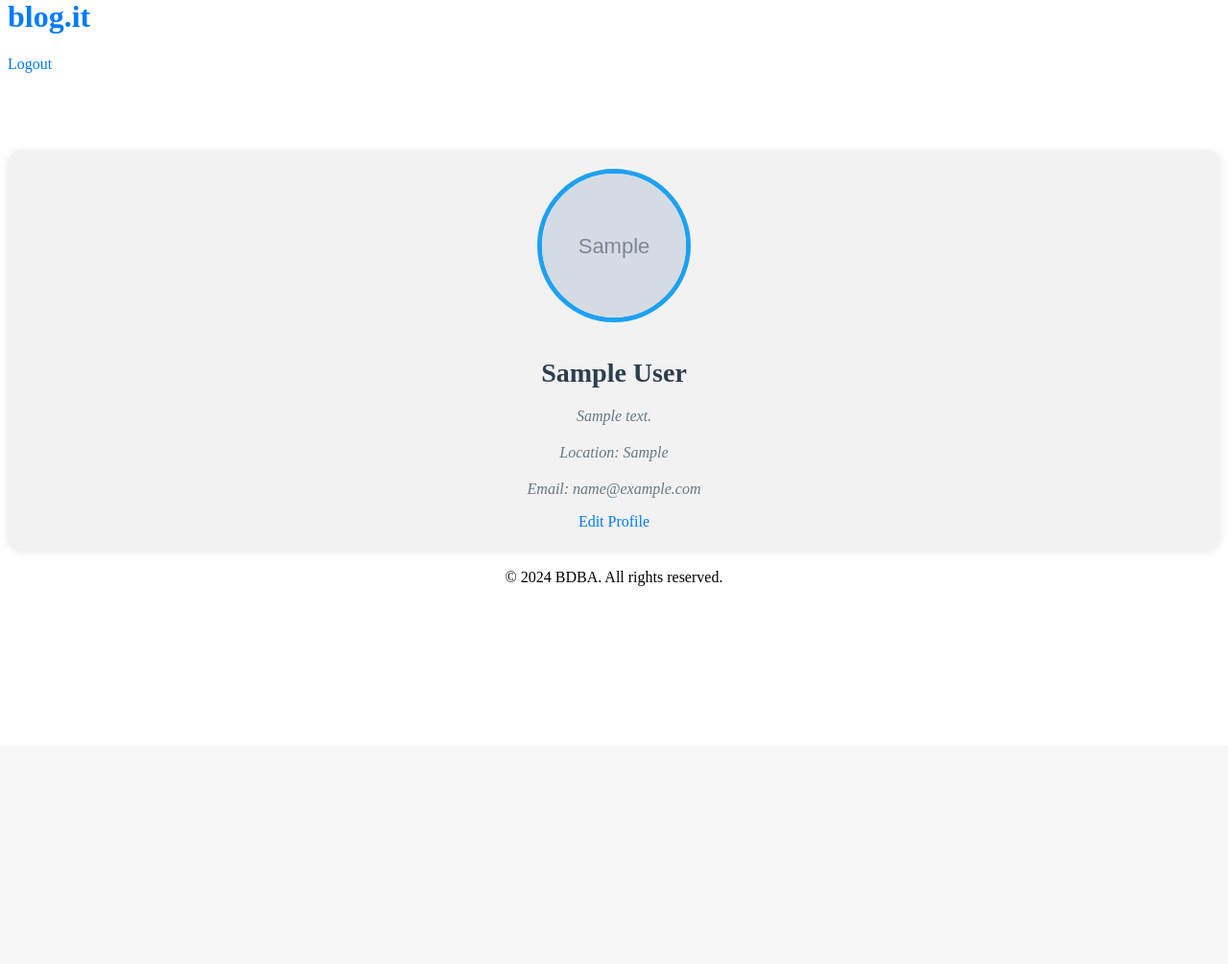
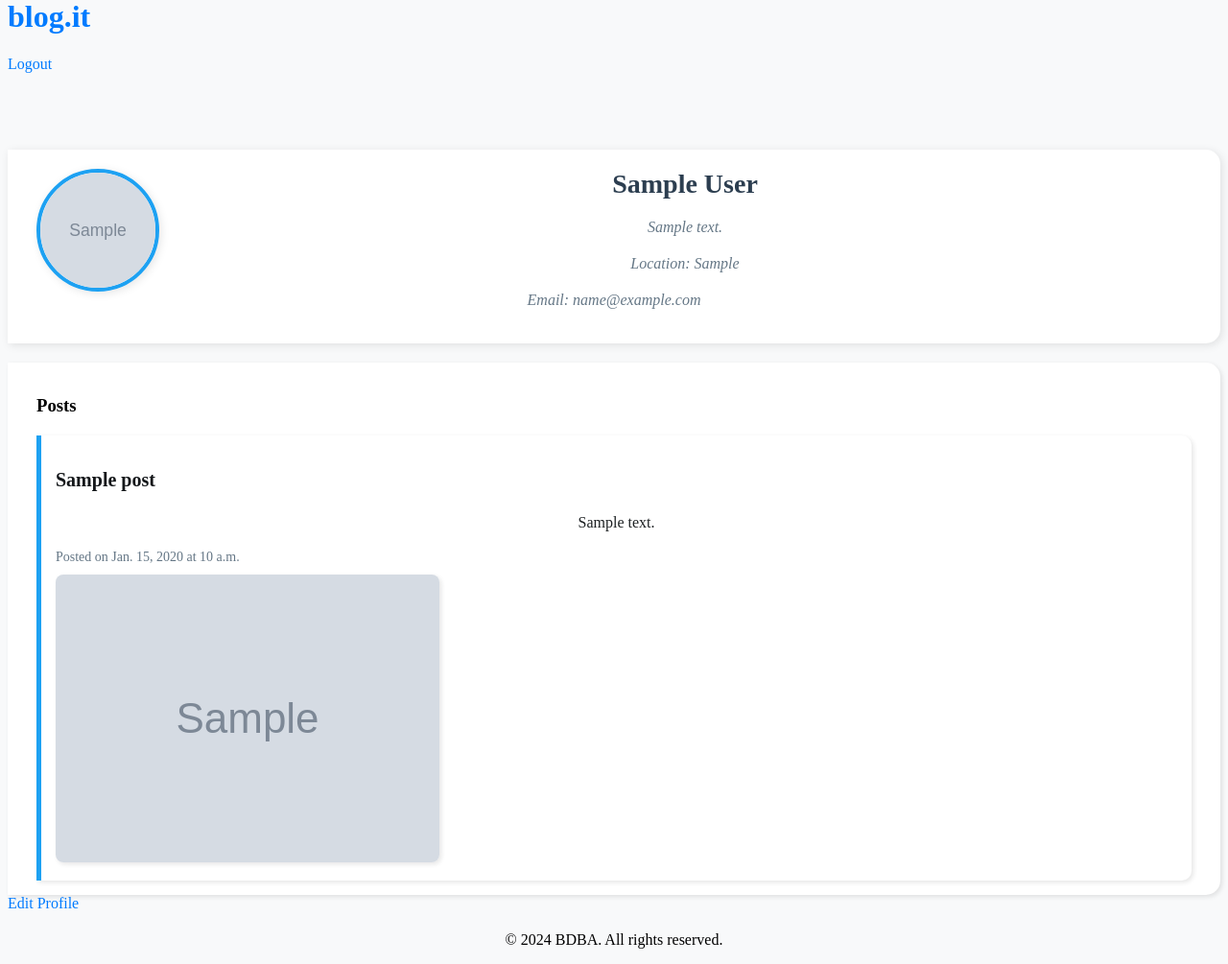
Before and after one commit to Tonyspec/blogit, a Django app: page /blog/profile/ in a window 1280 px wide. Shown: the part 22-1027 px from the top of the page at 96% size. Before the commit the page ends 633 px from the top, so only its background shows below. Run offline with Django 4.2, Linux system fonts and the light colour scheme; a user stored in the database is signed in; tables that the repository leaves empty hold one stand-in row (values such as "Sample post"); grey boxes marked "Sample" are stand-in pictures.

Commit message:
Posts of the user visible on their profile

```diff
--- a/myblogsite/blog/templates/base.html
+++ b/myblogsite/blog/templates/base.html
@@ -6,7 +6,7 @@
     <title>{% block title %}BDBA{% endblock %}</title>
     {% load static %}
     <link rel="stylesheet" href="{% static 'css/login.css' %}">
-    <link rel="stylesheet" type="text/css" href="{% static 'css/style.css' %}">
+
     <link rel="stylesheet" href="https://cdnjs.cloudflare.com/ajax/libs/font-awesome/6.0.0-beta3/css/all.min.css" integrity="sha512-Fo3rlrZj/k7ujTnHg4CGR2D7kSs0v4LLanw2qksYuRlEzO+tcaEPQogQ0KaoGN26/zrn20ImR1DfuLWnOo7aBA==" crossorigin="anonymous" referrerpolicy="no-referrer" />
     {% block extra_head %}
     {% endblock %}
--- a/myblogsite/blog/templates/profile.html
+++ b/myblogsite/blog/templates/profile.html
@@ -5,20 +5,40 @@
 <link rel="stylesheet" type="text/css" href="{% static 'css/profile.css' %}">
 {% endblock %}
 
-
 {% block content %}
 <div class="profile-header">
-    <img src="{% if user.profile_image %}{{ user.profile_image.url }}{% else %}{% static 'path/to/default/image.jpg' %}{% endif %}" alt="Profile Image" class="profile-image">
-    <h2>{{ user.name|default:user.username }}</h2>
-    {% if user.bio %}
-    <p>{{ user.bio }}</p>
+    <img src="{% if user_profile.profile_image %}{{ user_profile.profile_image.url }}{% else %}{% static 'path/to/default/image.jpg' %}{% endif %}" alt="Profile Image" class="profile-image">
+    <h2>{{ user_profile.name|default:user_profile.username }}</h2>
+    {% if user_profile.bio %}
+    <p>{{ user_profile.bio }}</p>
     {% endif %}
-    {% if user.location %}
-    <p>Location: {{ user.location }}</p>
+    {% if user_profile.location %}
+    <p>Location: {{ user_profile.location }}</p>
     {% endif %}
-    {% if user.email %}
-    <p>Email: {{ user.email }}</p>
+    {% if user_profile.email %}
+    <p>Email: {{ user_profile.email }}</p>
     {% endif %}
-    <a href="{% url 'edit_profile' %}">Edit Profile</a>
 </div>
+
+<div class="profile-details">
+    <h3>Posts</h3>
+    {% if posts %}
+    {% for post in posts %}
+        <div class="post">
+            <h3>{{ post.title }}</h3>
+            <p>{{ post.content }}</p>
+            <small>Posted on {{ post.date_posted }} at {{ post.time_posted }}</small>
+            {% if post.post_image %}
+                <img src="{{ post.post_image.url }}" alt="Post Image">
+            {% endif %}
+        </div>
+    {% empty %}
+        <p>No posts yet!</p>
+    {% endfor %}
+    {% else %}
+        <p>No posts to display.</p>
+    {% endif %}
+</div>
+
+<a href="{% url 'edit_profile' %}">Edit Profile</a>
 {% endblock %}
--- a/myblogsite/blog/urls.py
+++ b/myblogsite/blog/urls.py
@@ -8,7 +8,8 @@ urlpatterns = [
     path('post/<int:pk>/', views.post_detail, name='post_detail'),
     path('login/', views.custom_login, name='login'),
     path('signup/', signup_view, name='signup'),
-    path('profile/', views.profile, name='profile'),
+    path('profile/<str:username>/', views.profile, name='profile'),
+    path('profile/', views.profile, name='profile_self'),
     path('profile/edit/', views.edit_profile, name='edit_profile'),
     path('logout/', auth_views.LogoutView.as_view(next_page='home'), name='logout'),
     path('new_post/', views.create_post, name='create_post'),
--- a/myblogsite/blog/views.py
+++ b/myblogsite/blog/views.py
@@ -1,5 +1,5 @@
 from django.shortcuts import render, get_object_or_404
-from .models import Post
+from .models import Post, ProfileUser
 # Create your views here.
 
 
@@ -77,16 +77,20 @@ def edit_profile(request):
         form = ProfileEditForm(instance=request.user)
     return render(request, 'edit_profile.html', {'form': form})
 
-@login_required(login_url='login')  # Redirect to login if not authenticated
-def profile(request):
-    if request.method == 'POST':
-        form = ProfileForm(request.POST, request.FILES, instance=request.user)
-        if form.is_valid():
-            form.save()
-            return redirect('profile')  # Redirect back to profile page after update
+@login_required(login_url='login')
+def profile(request, username=None):
+    if username is None:
+        user = request.user
     else:
-        form = ProfileForm(instance=request.user)
-    return render(request, 'profile.html', {'form': form})
+        user = get_object_or_404(ProfileUser, username=username)
+
+    # This should fetch posts for the correct user
+    posts = Post.objects.filter(author=user).order_by('-date_posted', '-time_posted')
+
+    return render(request, 'profile.html', {
+        'user_profile': user,
+        'posts': posts
+    })
 
 from .forms import PostForm
 @login_required
@@ -102,7 +106,7 @@ def create_post(request):
         form = PostForm()
     return render(request, 'create_post.html', {'form': form})
 
-@login_required
+
 def home(request):
     # Fetch all posts or latest posts, here we're fetching all
     posts = Post.objects.all().order_by('-date_posted', '-time_posted')[:10]  # Latest 10 posts
--- a/myblogsite/static/css/profile.css
+++ b/myblogsite/static/css/profile.css
@@ -1,65 +1,106 @@
 /* Profile Page Specific Styles */
 
+body {
+    background: #f8f9fa; /* Light grey background for a clean look */
+}
+
 .profile-header {
-    text-align: center;
-    padding: 20px;
-    background: #f2f2f2; /* Light background for contrast with the earthy theme */
+    margin-left: 0; /* Aligns to the left edge */
     margin-top: 80px; /* Space for fixed header */
-    border-radius: 15px;
-    box-shadow: 0 2px 10px rgba(0,0,0,0.1);
+    padding: 20px 30px; /* More padding on the right for a left lean */
+    background: #fff;
+    border-radius: 0 15px 15px 0; /* Right side rounded for left lean */
+    box-shadow: 2px 2px 10px rgba(0,0,0,0.1);
     transition: transform 0.3s ease, box-shadow 0.3s ease;
 }
 
 .profile-header:hover {
-    transform: translateY(-5px);
-    box-shadow: 0 4px 20px rgba(0,0,0,0.1);
+    transform: translateX(5px); /* Shift slightly to the right on hover */
+    box-shadow: 4px 4px 20px rgba(0,0,0,0.1);
 }
 
 .profile-image {
-    border-radius: 50%; /* Makes the image circular */
-    width: 150px;
-    height: 150px;
-    object-fit: cover; /* Ensures the image maintains aspect ratio */
-    margin-bottom: 10px;
-    border: 5px solid #1DA1F2; /* Border color matches header color */
-    box-shadow: inset 0 0 10px rgba(0,0,0,0.1);
+    float: left; /* Image floats to the left */
+    border-radius: 50%;
+    width: 120px;
+    height: 120px;
+    object-fit: cover;
+    margin-right: 20px; /* Space between image and text */
+    border: 4px solid #1DA1F2;
+    box-shadow: 2px 2px 10px rgba(0,0,0,0.1);
 }
 
 .profile-header h2 {
+    margin: 0; /* Remove top margin to align with image */
     color: #2c3e50;
     font-size: 28px;
-    margin-bottom: 10px;
 }
 
 .profile-header p {
     color: #657786;
     font-size: 16px;
-    font-style: italic; /* Adds a touch of the hippie aesthetic */
+    font-style: italic;
 }
 
-.edit-profile-btn {
-    display: inline-block;
+/* Profile Details */
+.profile-details {
+    margin-left: 0; /* Align to left */
+    padding: 15px 30px;
+    background: #fff;
+    border-radius: 0 15px 15px 0; /* Matches profile header */
+    box-shadow: 2px 2px 5px rgba(0,0,0,0.1);
     margin-top: 20px;
-    font-size: 14px;
-    font-weight: bold;
 }
 
-/* Additional styles for profile details */
-.profile-details {
+/* Posts Styling */
+.post {
+    margin-left: 0; /* Align posts to the left */
     margin-top: 20px;
     padding: 15px;
-    background: white;
-    border-radius: 15px;
-    box-shadow: 0 2px 5px rgba(0,0,0,0.1);
+    background: #fff;
+    border-left: 5px solid #1DA1F2; /* Thick left border for left lean */
+    border-radius: 0 10px 10px 0;
+    box-shadow: 2px 2px 5px rgba(0,0,0,0.1);
 }
 
-.profile-details h3 {
-    color: #2c3e50;
+.post h3 {
+    color: #14171a;
     font-size: 20px;
+    margin-bottom: 10px;
 }
 
-.profile-details p {
+.post p {
+    color: #1c2022;
+    line-height: 1.6;
+}
+
+.post small {
     color: #657786;
-    font-size: 16px;
-    line-height: 1.5;
+    font-size: 14px;
+    display: block;
+    margin-top: 10px;
 }
+
+.post img {
+    max-width: 100%;
+    height: auto;
+    border-radius: 8px;
+    margin-top: 10px;
+    box-shadow: 2px 2px 5px rgba(0,0,0,0.1);
+}
+
+/* Edit Profile Button */
+a[href*="edit_profile"] {
+    display: inline-block;
+    padding: 10px 20px;
+    background-color: #1DA1F2;
+    color: white;
+    text-decoration: none;
+    border-radius: 5px;
+    transition: background-color 0.3s;
+    margin-top: 20px;
+}
+
+a[href*="edit_profile"]:hover {
+    background-color: #0c84d1;
+}
```
Also changed, not shown: myblogsite/blog/templates/blog/home.html (+9 -8 lines), myblogsite/static/css/homepage.css (+24 -133 lines), myblogsite/static/css/post.css (added, +62 -0 lines), myblogsite/profile_images/profile_images/IMG_0881.jpeg (added), myblogsite/profile_images/profile_images/Image_2.jpeg (added), myblogsite/profile_images/profile_images/Image_2_6IEad5m.jpeg (added).
